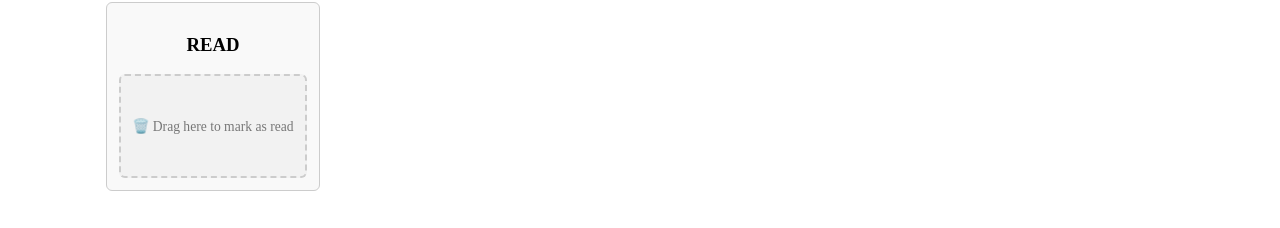
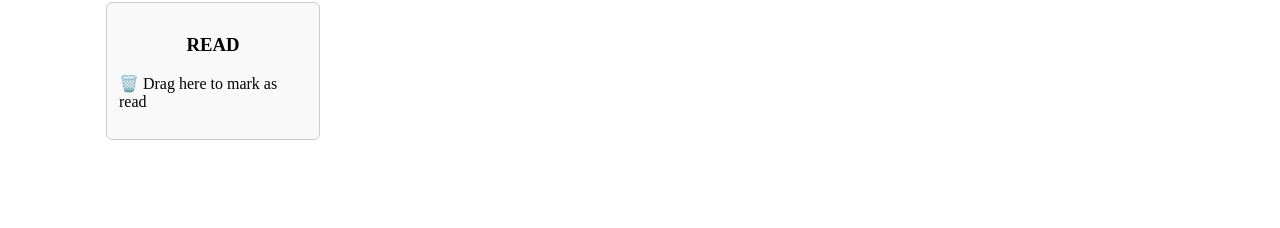
Before and after one commit to Joshua-Byrd/the_agora, an Angular app: page / in a window 1280 px wide. Shown: the part 394-622 px from the top of the page. Built offline with nearby package versions, Linux system fonts and the light colour scheme; no server answers.

Commit message:
Add drop lists to kaban boards (still not working)

```diff
--- a/src/app/components/article-grid/article-grid.component.html
+++ b/src/app/components/article-grid/article-grid.component.html
@@ -1,9 +1,10 @@
+<!-- main grid is a drop list, but articles cannot be dropped onto it -->
 <section
     cdkDropList
     [cdkDropListData]="articles"
+    class="article-grid">
 
-    class="article-grid">
-    <!-- display each article card with image, title, and source-->
+    <!-- display each article card with image, title, and source, and make draggable-->
     <div
         class="card"
         *ngFor="let article of articles"
--- a/src/app/components/kanban-board/kanban-board.component.html
+++ b/src/app/components/kanban-board/kanban-board.component.html
@@ -1,9 +1,18 @@
 <div class="kanban-board">
 
     <!-- to be read -->
-    <app-kanban-column
+    <!-- <app-kanban-column
         title="to be read"
         [articles]="toBeRead"
+        (articleDropped)="handleDrop('toBeRead', $event)"
+        [dropListId]="'toBeReadList'"
+        [connectedDropLists]="dropListIds">
+    </app-kanban-column> -->
+    <app-kanban-column
+        title="To Be Read"
+        [articles]="toBeRead"
+        dropListId="toBeReadList"
+        [connectedDropLists]="dropListIds"
         (articleDropped)="handleDrop('toBeRead', $event)">
     </app-kanban-column>
 
@@ -11,13 +20,17 @@
      <app-kanban-column
         title="reading"
         [articles]="reading"
-        (articleDropped)="handleDrop('reading', $event)">
+        (articleDropped)="handleDrop('reading', $event)"
+        [dropListId]="'reading'"
+        [connectedDropLists]="dropListIds">
     </app-kanban-column>
 
      <!-- trash (read) -->
       <app-kanban-column
         title="read"
         [isTrash]="true"
-        (articleDropped)="handleDrop('read', $event)">
+        (articleDropped)="handleDrop('read', $event)"
+        [dropListId]="'trashList'"
+        [connectedDropLists]="dropListIds">
     </app-kanban-column>
 </div>
--- a/src/app/components/kanban-board/kanban-board.component.ts
+++ b/src/app/components/kanban-board/kanban-board.component.ts
@@ -11,9 +11,13 @@ import { Article } from '../../services/news.service';
 })
 export class KanbanBoardComponent {
 
-  //arrays store cards that have been dragged to their respective baords
+  //list of ids for the cdk droplists
+  dropListIds = ['toBeReadList', 'readingList', 'trashList'];
+
+  //arrays store cards that have been dragged to their respective boards
   toBeRead: Article[] = [];
   reading: Article[] = [];
+
 
   /**
    * handler for the drop action on the kanban columns. The article is added to the
--- a/src/app/components/kanban-column/kanban-column.component.html
+++ b/src/app/components/kanban-column/kanban-column.component.html
@@ -7,8 +7,14 @@
             cdkDropList
             [cdkDropListData]="articles"
             (cdkDropListDropped)="onDrop($event)"
+            [cdkDropListConnectedTo]="connectedDropLists"
+            [id]="dropListId"
             class="card-list">
-            <div class="card" *ngFor="let article of articles" cdkDrag>
+            <div
+                class="card"
+                *ngFor="let article of articles"
+                cdkDrag
+                [cdkDragData]="article">
                 <img [src]="article.urlToImage" alt="Article image" />
                 <div class="card-body">
                     <h3>{{ article.title }}</h3>
@@ -20,7 +26,12 @@
 
     <!-- for the trash column -->
     <ng-container *ngIf="isTrash">
-        <div class="trash">
+        <div
+            cdkDropList
+            [cdkDropListConnectedTo]="connectedDropLists"
+            [id]="dropListId"
+            (cdkDropListDropped)="onDrop($event)"
+            class="trash-zone">
             <p>🗑️ Drag here to mark as read</p>
           </div>
     </ng-container>
```
Also changed, not shown: src/app/components/kanban-column/kanban-column.component.ts (+10 -3 lines).
